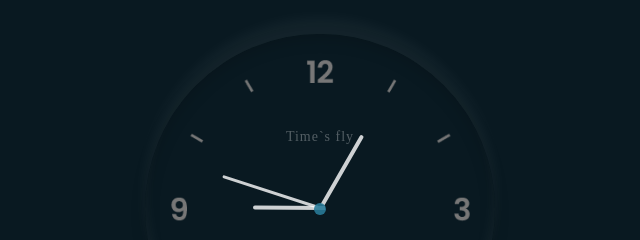
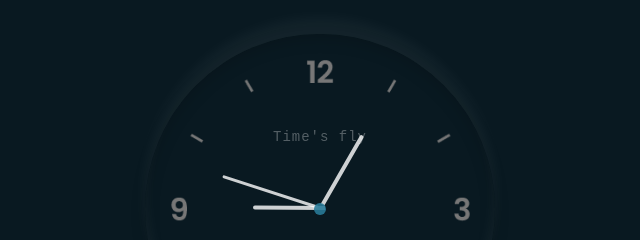
Before and after one commit to 01mehran/DarkAnalogClock, a plain HTML site: page index.html in a window 1280 px wide. Shown: the part 136-376 px from the top of the page, 320-960 px from the left. Drawn offline with Linux system fonts and the light colour scheme.

```diff
--- a/style.css
+++ b/style.css
@@ -35,6 +35,7 @@ body {
   margin-top: -9rem;
   font-size: 14px;
   letter-spacing: 1px;
+  font-family: monospace;
 }
 .clock::before {
   content: "";
```
Also changed, not shown: index.html (+1 -1 lines), output.png (added), 1 other file.
